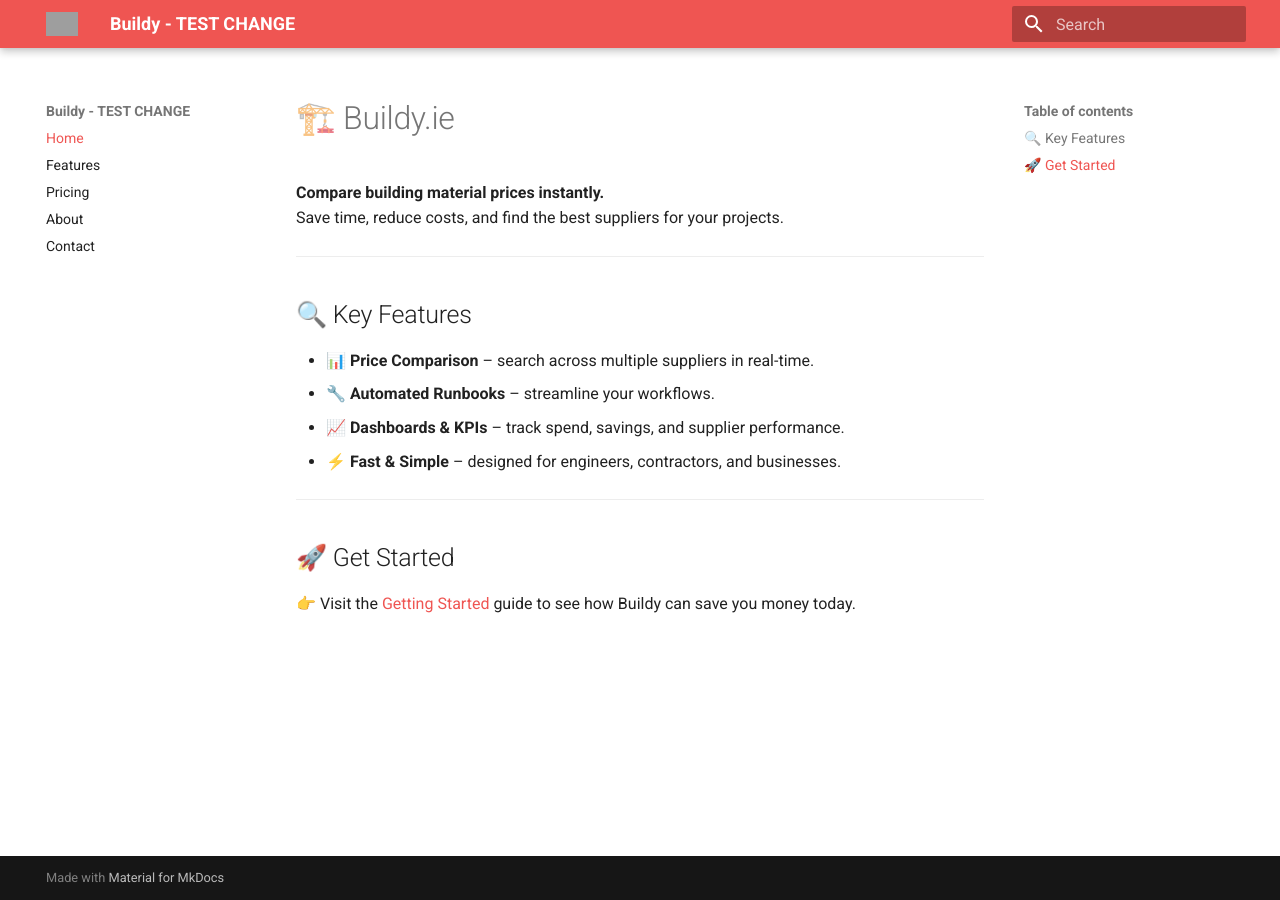
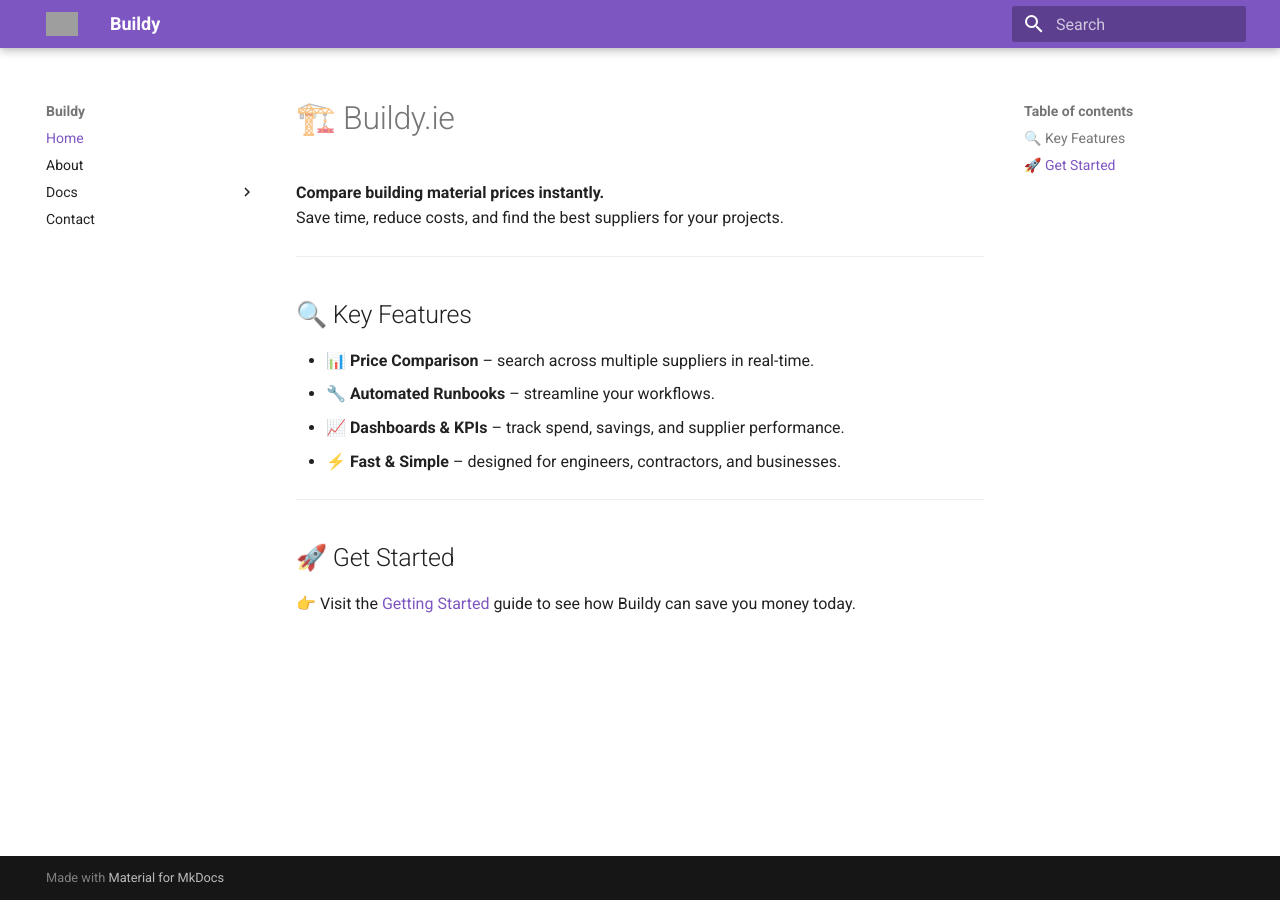
Before and after one commit to Kello54/Buildy, an MkDocs documentation site: the page built from docs/index.md, in a window 1280 px wide. Built offline with MkDocs 1.6.1 and Material for MkDocs 9.7.7, drawn with Linux system fonts in a browser that asks for light colours; grey boxes are pictures that could not be loaded.

Commit message:
Update mkdocs.yml

```diff
--- a/mkdocs.yml
+++ b/mkdocs.yml
@@ -1,28 +1,23 @@
-site_name: Buildy - TEST CHANGE
-site_url: https://kello54.github.io/
-site_description: Compare building material prices
+site_name: Buildy
+site_url: https://kello54.github.io/Buildy/
+site_description: Documentation for the Buildy platform
 
 theme:
   name: material
   palette:
-    primary: red
-    accent: lime
+    primary: deep purple   # main purple colour
+    accent: amber          # gold accent colour
   font:
     text: Roboto
     code: Roboto Mono
-  logo: images/logo.jpeg   # or .jpg / .png depending on your actual file
+  logo: images/logo.png      # adjust if your file is jpeg
+  favicon: images/logo.png   # temporary favicon
 
 nav:
   - Home: index.md
-  - Features: features.md
-  - Pricing: pricing.md
   - About: about.md
+  - Docs:
+      - Getting Started: getting-started.md
+      - Features: features.md
+      - Pricing: pricing.md
   - Contact: contact.md
-
-markdown_extensions:
-  - admonition
-  - codehilite
-  - footnotes
-  - meta
-  - toc:
-      permalink: true
```
